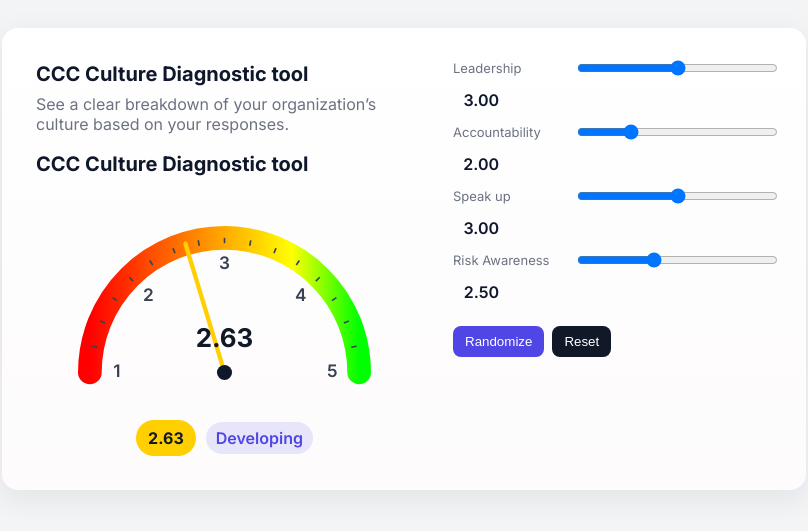
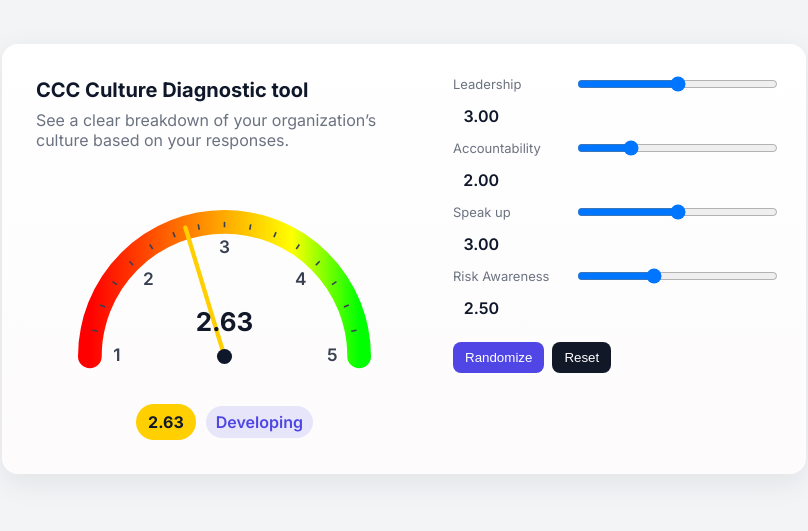
Before and after one commit to Choloooo/ccc, a plain HTML site: page index.html in a window 1280 px wide. Shown: the part 181-712 px from the top of the page, without its empty margins (236-1044 px from the left). Drawn offline with Linux system fonts and the light colour scheme.

Commit message:
Remove duplicate header in index.html
Removed duplicate header for CCC Culture Diagnostic tool.

```diff
--- a/index.html
+++ b/index.html
@@ -149,7 +149,6 @@ button{background:var(--accent);border:none;color:white;padding:8px 12px;border-
     <h2>CCC Culture Diagnostic tool</h2>
     <p class="lead">See a clear breakdown of your organization’s culture based on your responses.</p>
 
-    <h2>CCC Culture Diagnostic tool</h2>
 
     <svg viewBox="0 0 350 200">
       <!-- COLOR GRADIENT -->
```
